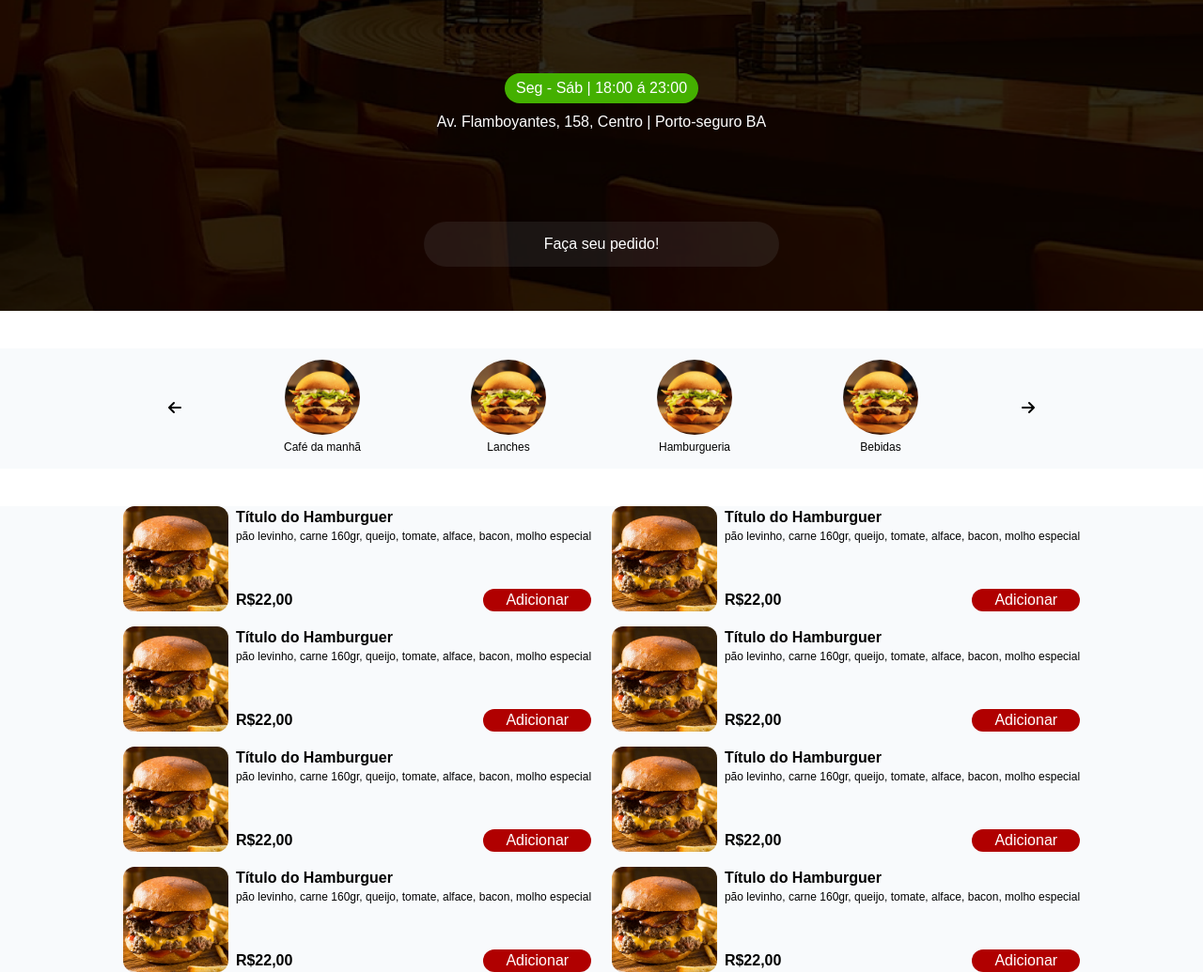
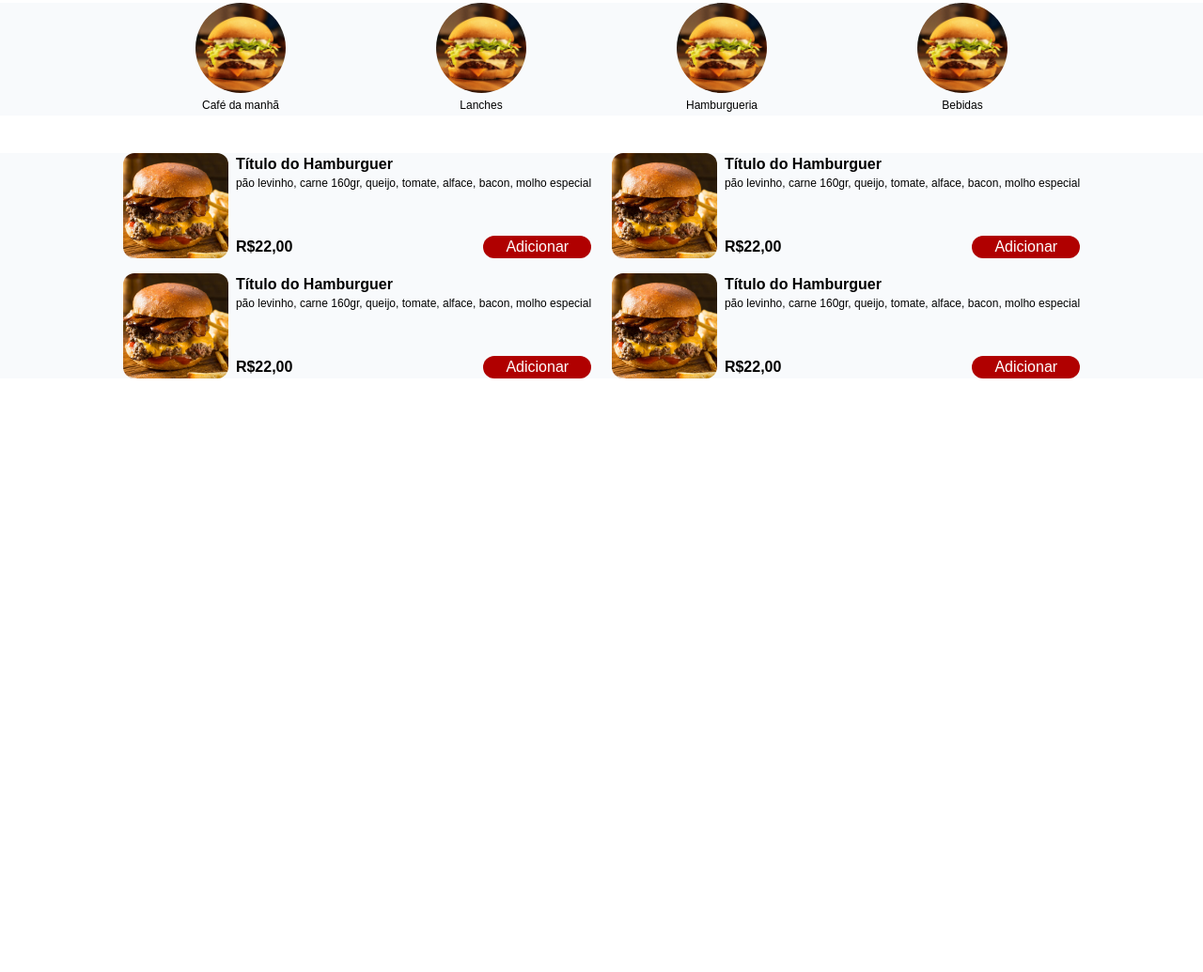
Before and after one commit to DanielChavesDevWeb/HamburgueriaNaBrasaBurguer, a website: page src/index.html in a window 1280 px wide. Shown: the part 469-1504 px from the top of the page at 94% size. After the commit the page ends 872 px from the top, so only its background shows below. Drawn offline with Linux system fonts and the light colour scheme.

Commit message:
Add files via upload

```diff
--- a/src/index.html
+++ b/src/index.html
@@ -9,56 +9,54 @@
     <link rel="stylesheet" href="style.css">
 </head>
 <body>
-    <main class="w-full h-screen">
-        <header class="w-full h-screen mx-auto">
-            <nav class="flex flex-col justify-around w-full h-svh">
-                <div class="flex justify-between items-center w-4/5 mx-auto py-5 px-5 ">
-                    <h1 class="text-white hover:text-red-600 hover:cursor-pointer py-2 px-3">Logo</h1>
-                    <ul class="flex gap-4">
-                        <li class="text-white hover:text-red-600 hover:cursor-pointer py-2 px-3 rounded"><a href="#">Início</a></li>
-                        <li class="text-white hover:text-red-600 hover:cursor-pointer py-2 px-3 rounded"><a href="#">Cardápio</a></li>
-                        <li class="text-white hover:text-red-600 hover:cursor-pointer py-2 px-3 rounded"><a href="#">Contato</a></li>
-                        <li class="text-white hover:cursor-pointer py-2 px-5 rounded-full bg-red-blood"><a href="#">Login</a></li>
+    <main class="w-full">
+        <header class="w-full h-432 mx-auto">
+            <nav class="flex flex-col justify-around w-full h-full py-5">
+                <div class="flex justify-between items-center w-full md:w-4/5 mx-auto px-5 ">
+                    <span class="text-white hover:text-red-600 hover:cursor-pointer md:py-2 px-3"><img src="../assets/logo-icon.png" class="w-16" alt=""></span>
+                    <ul class="flex md:gap-4">
+                        <li class="text-white hover:text-red-600 hover:cursor-pointer py-1 md:py-2 px-2 md:px-3 rounded"><a href="#">Início</a></li>
+                        <li class="text-white hover:text-red-600 hover:cursor-pointer py-1 md:py-2 px-2 md:px-3 rounded"><a href="#">Cardápio</a></li>
+                        <li class="text-white hover:text-red-600 hover:cursor-pointer py-1 md:py-2 px-2 md:px-3 rounded"><a href="#">Contato</a></li>
+                        <li class="text-white hover:cursor-pointer py-1 md:py-2 px-3 md:px-5 rounded-full bg-red-blood"><a href="#">Login</a></li>
                     </ul>
                 </div>
-                <div class="block mx-auto w-4/5 mt-16 px-5">
+                <div class="w-full md:w-4/5 min-h-32 mt-3 md:mt-16 px-5 mx-auto">
                     <span class="text-white rounded-full bg-red-blood px-5 py-2">O melhor é aqui!</span>
-                    <h1 class="mt-2 text-white text-8xl">NaBrasaBurguer</h1>
+                    <h1 class="mt-2 text-white text-4xl md:text-7xl">NaBrasaBurguer</h1>
                     <p class="text-white">O hambúrguer perfeito, feito para você!</p>
                 </div>
-                <div class="flex flex-col items-center justify-end w-4/5 h-20 mx-auto">
+                <div class="flex flex-col items-center justify-end w-full md:w-4/5 min-h-20 h-10 md:h-20 mx-auto">
                     <span class="bg-green-sucess text-white rounded-full py-1 px-3">Seg - Sáb | 18:00 á 23:00</span>
                     <p class="text-white mt-2">Av. Flamboyantes, 158, Centro | Porto-seguro BA</p>
                 </div>
-                <div class="flex flex-col items-center justify-end w-4/5 mx-auto">
-                    <button class="text-white bg-grey-transparency hover:bg-white-transparency px-32 py-3 rounded-full">Faça seu pedido!</button>
+                <div class="flex flex-col items-center justify-end w-full md:w-4/5 min-h-14 mx-auto">
+                    <button class="text-white bg-grey-transparency hover:bg-white-transparency px-16 md:px-32 py-3 rounded-full">Faça seu pedido!</button>
                 </div>
             </nav>
         </header>
         <aside class="w-full mx-auto bg-slate-50 my-10">
-            <div class="flex justify-around items-center mx-auto w-4/5 h-32">
-                <button><i class="fa-solid fa-arrow-left"></i></button>
-                <div class="w-24 text-center hover:border-b-2 cursor-pointer border-red-blood">
-                    <img src="../assets/hamb-1.png" class="w-20 rounded-full mx-auto" alt="">
+            <div class="flex justify-around mx-auto w-4/5">
+                <div class="w-1/4 text-center hover:border-b-2 cursor-pointer border-red-blood">
+                    <img src="../assets/hamb-1.png" class="w-14 md:w-24 rounded-full mx-auto" alt="">
                     <span class="text-xs">Café da manhã</span>
                 </div>
-                <div class="w-24 text-center hover:border-b-2 cursor-pointer border-red-blood">
-                    <img src="../assets/hamb-1.png" class="w-20 rounded-full mx-auto" alt="">
+                <div class="w-1/4 text-center hover:border-b-2 cursor-pointer border-red-blood">
+                    <img src="../assets/hamb-1.png" class="w-14 md:w-24 rounded-full mx-auto" alt="">
                     <span class="text-xs">Lanches</span>
                 </div>
-                <div class="w-24 text-center hover:border-b-2 cursor-pointer border-red-blood">
-                    <img src="../assets/hamb-1.png" class="w-20 rounded-full mx-auto" alt="">
+                <div class="w-1/4 text-center hover:border-b-2 cursor-pointer border-red-blood">
+                    <img src="../assets/hamb-1.png" class="w-14 md:w-24 rounded-full mx-auto" alt="">
                     <span class="text-xs">Hamburgueria</span>
                 </div>
-                <div class="w-24 text-center hover:border-b-2 cursor-pointer border-red-blood">
-                    <img src="../assets/hamb-1.png" class="w-20 rounded-full mx-auto" alt="">
+                <div class="w-1/4 text-center hover:border-b-2 cursor-pointer border-red-blood">
+                    <img src="../assets/hamb-1.png" class="w-14 md:w-24 rounded-full mx-auto" alt="">
                     <span class="text-xs">Bebidas</span>
                 </div>
-                <button><i class="fa-solid fa-arrow-right"></i></button>
             </div>
         </aside>
         <section class="w-full mx-auto bg-slate-50">
-            <div class="grid grid-cols-2 gap-4 w-4/5 mx-auto">
+            <div class="grid grid-cols-1 md:grid-cols-2 gap-2 md:gap-4 w-4/5 mx-auto">
                 <div class="flex gap-2 mx-auto">
                     <img src="../assets/hamb-2.png" class="w-28 rounded-xl" alt="">
                     <div class="flex flex-col justify-between">
@@ -111,58 +109,7 @@
                         </div>
                     </div>
                 </div>
-                <div class="flex gap-2 mx-auto">
-                    <img src="../assets/hamb-2.png" class="w-28 rounded-xl" alt="">
-                    <div class="flex flex-col justify-between">
-                        <div>
-                            <h3 class="font-bold">Título do Hamburguer</h3>
-                            <p class="text-xs">pão levinho, carne 160gr, queijo, tomate, alface, bacon, molho especial</p>
-                        </div>
-                        <div class="flex justify-between">
-                            <p class="font-bold">R$<span>22,00</span></p>
-                            <button class="text-white hover:cursor-pointer rounded-full px-6 bg-red-blood">Adicionar</button>
-                        </div>
-                    </div>
-                </div>
-                <div class="flex gap-2 mx-auto">
-                    <img src="../assets/hamb-2.png" class="w-28 rounded-xl" alt="">
-                    <div class="flex flex-col justify-between">
-                        <div>
-                            <h3 class="font-bold">Título do Hamburguer</h3>
-                            <p class="text-xs">pão levinho, carne 160gr, queijo, tomate, alface, bacon, molho especial</p>
-                        </div>
-                        <div class="flex justify-between">
-                            <p class="font-bold">R$<span>22,00</span></p>
-                            <button class="text-white hover:cursor-pointer rounded-full px-6 bg-red-blood">Adicionar</button>
-                        </div>
-                    </div>
-                </div>
-                <div class="flex gap-2 mx-auto">
-                    <img src="../assets/hamb-2.png" class="w-28 rounded-xl" alt="">
-                    <div class="flex flex-col justify-between">
-                        <div>
-                            <h3 class="font-bold">Título do Hamburguer</h3>
-                            <p class="text-xs">pão levinho, carne 160gr, queijo, tomate, alface, bacon, molho especial</p>
-                        </div>
-                        <div class="flex justify-between">
-                            <p class="font-bold">R$<span>22,00</span></p>
-                            <button class="text-white hover:cursor-pointer rounded-full px-6 bg-red-blood">Adicionar</button>
-                        </div>
-                    </div>
-                </div>
-                <div class="flex gap-2 mx-auto">
-                    <img src="../assets/hamb-2.png" class="w-28 rounded-xl" alt="">
-                    <div class="flex flex-col justify-between">
-                        <div>
-                            <h3 class="font-bold">Título do Hamburguer</h3>
-                            <p class="text-xs">pão levinho, carne 160gr, queijo, tomate, alface, bacon, molho especial</p>
-                        </div>
-                        <div class="flex justify-between">
-                            <p class="font-bold">R$<span>22,00</span></p>
-                            <button class="text-white hover:cursor-pointer rounded-full px-6 bg-red-blood">Adicionar</button>
-                        </div>
-                    </div>
-                </div>
+
             </div>
         </section>
     </main>
--- a/src/style.css
+++ b/src/style.css
@@ -3,6 +3,13 @@
     padding: 0;
     box-sizing: border-box;
     font-family: Arial, Helvetica, sans-serif;
+}
+.material-symbols-outlined {
+  font-variation-settings:
+  'FILL' 0,
+  'wght' 400,
+  'GRAD' 0,
+  'opsz' 24
 }
 header{
     background-image: url(../assets/bg.png);
@@ -11,4 +18,5 @@ header{
     background-repeat: no-repeat;
     height: 100vh;
     margin: 0;
+    padding: 0;
 }
--- a/tailwind.config.js
+++ b/tailwind.config.js
@@ -7,6 +7,9 @@ module.exports = {
         'green-sucess': '#44B000',
         'grey-transparency': 'rgba(104, 104, 104, 0.184)',
         'white-transparency': 'rgba(255, 255, 255, 0.205)'
+      },
+      spacing:{
+        '432': '432px'
       }
     },
   },
```
Also changed, not shown: assets/logo-icon.png (added), src/output.css, 1 other file.
